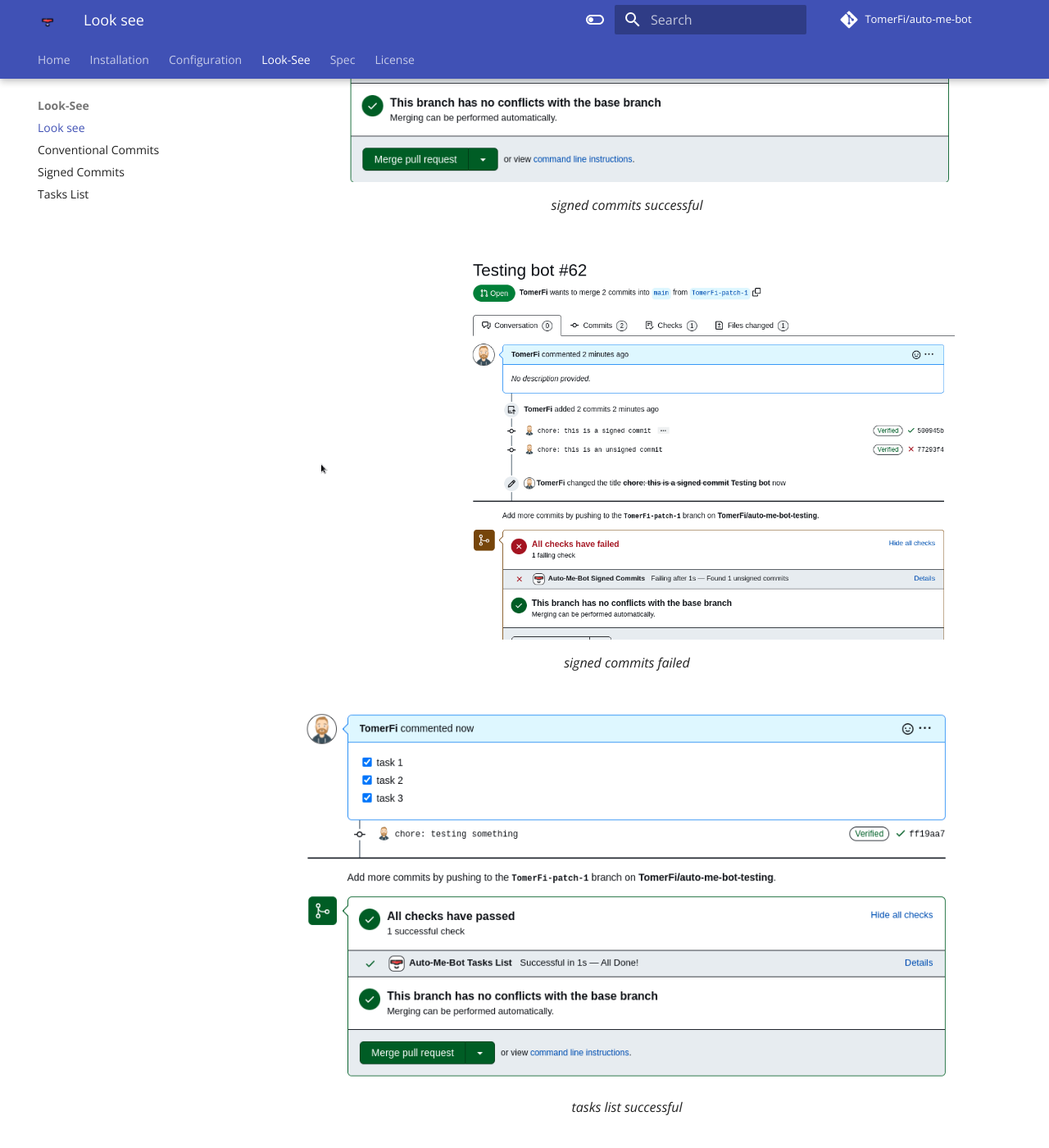
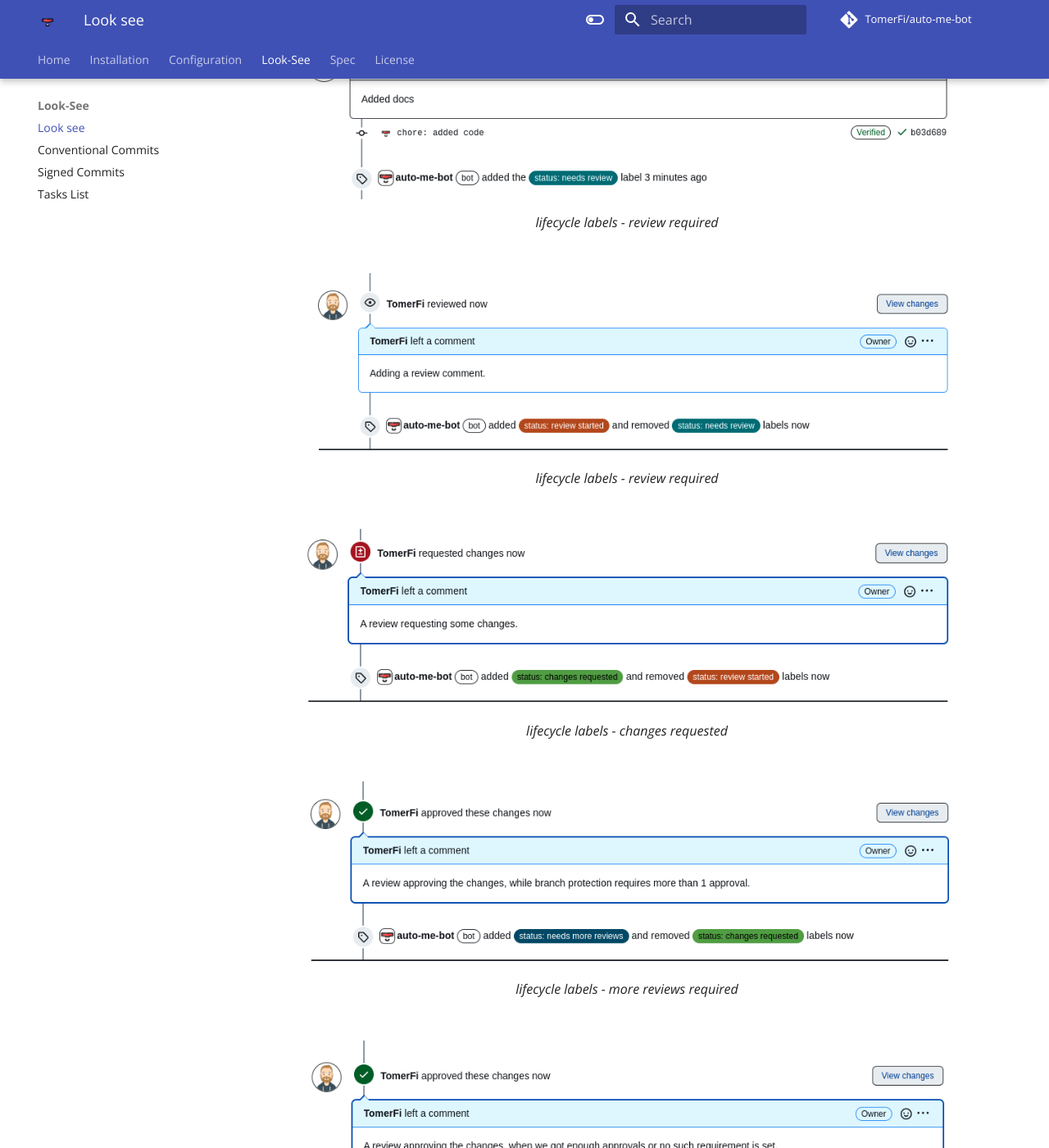
Before and after one commit to TomerFi/auto-me-bot, an MkDocs documentation site: the page built from docs/look-see.md, in a window 1280 px wide and 1400 px high, scrolled down 2757 px. Shown: the whole window at 82% size. Built offline with MkDocs 1.6.1 and Material for MkDocs 9.7.7, drawn with Linux system fonts in a browser that asks for light colours; comment, search, counter and statistics services are not loaded; some of the changed text lies outside the part shown.

Commit message:
fix: lifecycle labels handler is buggy, plus added docs
Signed-off-by: Tomer Figenblat <tomer.figenblat@gmail.com>

```diff
--- /dev/null
+++ b/docs/handlers/lifecycle-labels.md
@@ -0,0 +1,34 @@
+<figure markdown>
+  ![](https://raw.githubusercontent.com/TomerFi/auto-me-bot/main/docs/img/lifecycle-labels-reviewRequired.png){ width="800" }
+  <figcaption>lifecycle labels - review required</figcaption>
+</figure>
+
+<figure markdown>
+  ![](https://raw.githubusercontent.com/TomerFi/auto-me-bot/main/docs/img/lifecycle-labels-reviewStarted.png){ width="800" }
+  <figcaption>lifecycle labels - review required</figcaption>
+</figure>
+
+<figure markdown>
+  ![](https://raw.githubusercontent.com/TomerFi/auto-me-bot/main/docs/img/lifecycle-labels-changesRequested.png){ width="800" }
+  <figcaption>lifecycle labels - changes requested</figcaption>
+</figure>
+
+<figure markdown>
+  ![](https://raw.githubusercontent.com/TomerFi/auto-me-bot/main/docs/img/lifecycle-labels-moreReviewsRequired.png){ width="800" }
+  <figcaption>lifecycle labels - more reviews required</figcaption>
+</figure>
+
+<figure markdown>
+  ![](https://raw.githubusercontent.com/TomerFi/auto-me-bot/main/docs/img/lifecycle-labels-approved.png){ width="800" }
+  <figcaption>lifecycle labels - approved</figcaption>
+</figure>
+
+<figure markdown>
+  ![](https://raw.githubusercontent.com/TomerFi/auto-me-bot/main/docs/img/lifecycle-labels-merged.png){ width="800" }
+  <figcaption>lifecycle labels - merged</figcaption>
+</figure>
+
+<figure markdown>
+  ![](https://raw.githubusercontent.com/TomerFi/auto-me-bot/main/docs/img/lifecycle-labels-check.png){ width="800" }
+  <figcaption>lifecycle labels - check report</figcaption>
+</figure>
--- a/docs/look-see.md
+++ b/docs/look-see.md
@@ -10,6 +10,8 @@
 
 --8<-- "docs/handlers/conventional-commits.md"
 
+--8<-- "docs/handlers/lifecycle-labels.md"
+
 --8<-- "docs/handlers/signed-commits.md"
 
 --8<-- "docs/handlers/tasks-list.md"
```
Also changed, not shown: docs/img/all-handlers-fail.png, docs/img/all-handlers-success.png, docs/img/lifecycle-labels-approved.png (added), docs/img/lifecycle-labels-changesRequested.png (added), docs/img/lifecycle-labels-check.png (added), docs/img/lifecycle-labels-merged.png (added), docs/img/lifecycle-labels-moreReviewsRequired.png (added), docs/img/lifecycle-labels-reviewRequired.png (added), docs/img/lifecycle-labels-reviewStarted.png (added), 3 other files.
